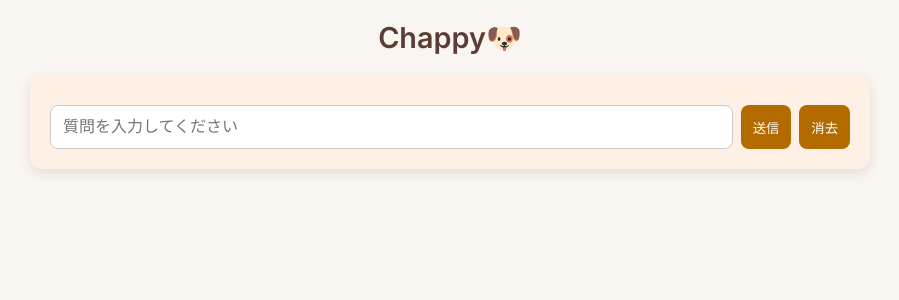
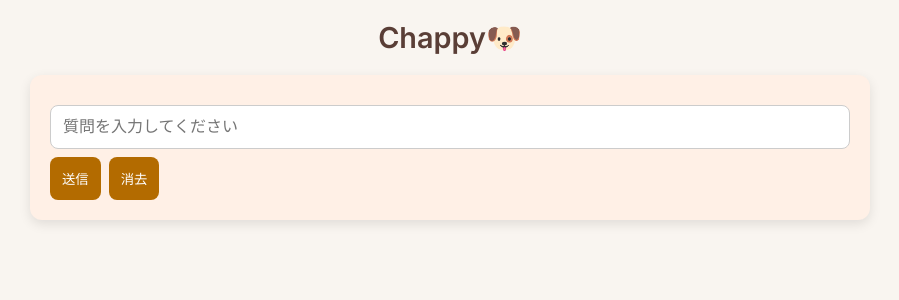
Before and after one commit to furyu0927/azurewebapp, a Flask app: template templates/index.html in a window 1280 px wide. Shown: the top 300 px of the page, without its empty margins (190-1089 px from the left). Run offline with Flask 3, Linux system fonts and the light colour scheme; the template is opened without the code that fills it, so the values that code supplies are empty.

Commit message:
コメント右寄せ修正3

```diff
--- a/templates/index.html
+++ b/templates/index.html
@@ -37,12 +37,10 @@ h1 {
     border-radius: 10px;
     word-wrap: break-word;
     white-space: pre-wrap;
-    max-width: 70%;
 }
 .bot {
     background: #e5d4c0;
     text-align: left;
-    margin-right: auto;
 }
 .user {
     background: #ffe8d6;
@@ -67,8 +65,14 @@ h1 {
     border: 1px solid #ccc;
     border-radius: 8px;
 }
-.input-box button {
-    flex: 1 1 100%;
+.input-buttons {
+    display: flex;
+    gap: 8px;
+    flex-wrap: wrap;
+    width: 100%;
+}
+.input-buttons button {
+    flex: 1 1 auto;
     padding: 12px;
     background: #b36b00;
     color: white;
@@ -76,7 +80,7 @@ h1 {
     border-radius: 8px;
     cursor: pointer;
 }
-.input-box button:hover {
+.input-buttons button:hover {
     background: #8c4e00;
 }
 @media(min-width: 500px){
@@ -84,7 +88,7 @@ h1 {
         flex: 1 1 auto;
         margin-bottom: 0;
     }
-    .input-box button {
+    .input-buttons button {
         flex: 0 0 auto;
         width: auto;
     }
@@ -131,8 +135,10 @@ h1 {
     <div id="typingIndicator">Chappy🐶が入力中…</div>
     <form id="chatForm" class="input-box">
         <input type="text" name="user_input" placeholder="質問を入力してください" required>
-        <button type="submit">送信</button>
-        <button type="button" id="clearChat">消去</button>
+        <div class="input-buttons">
+            <button type="submit">送信</button>
+            <button type="button" id="clearChat">消去</button>
+        </div>
     </form>
 </div>
 
```
